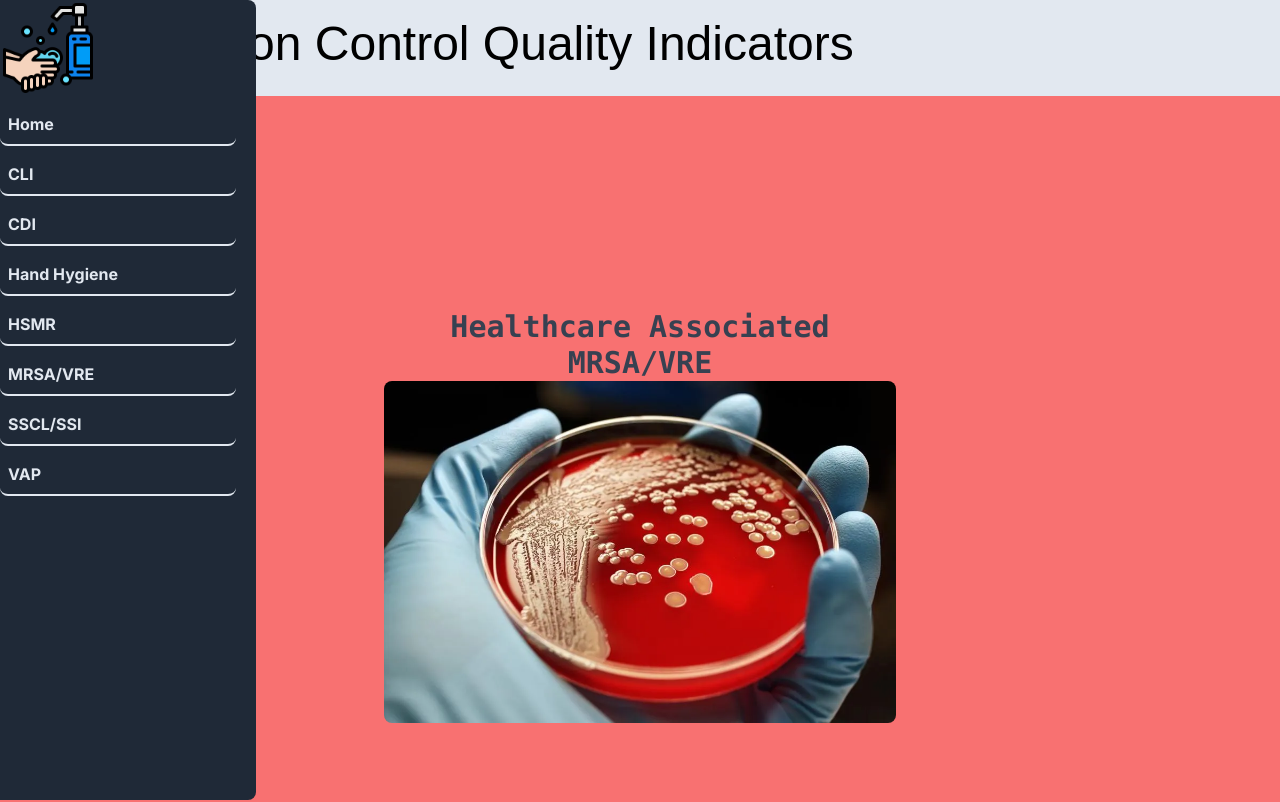
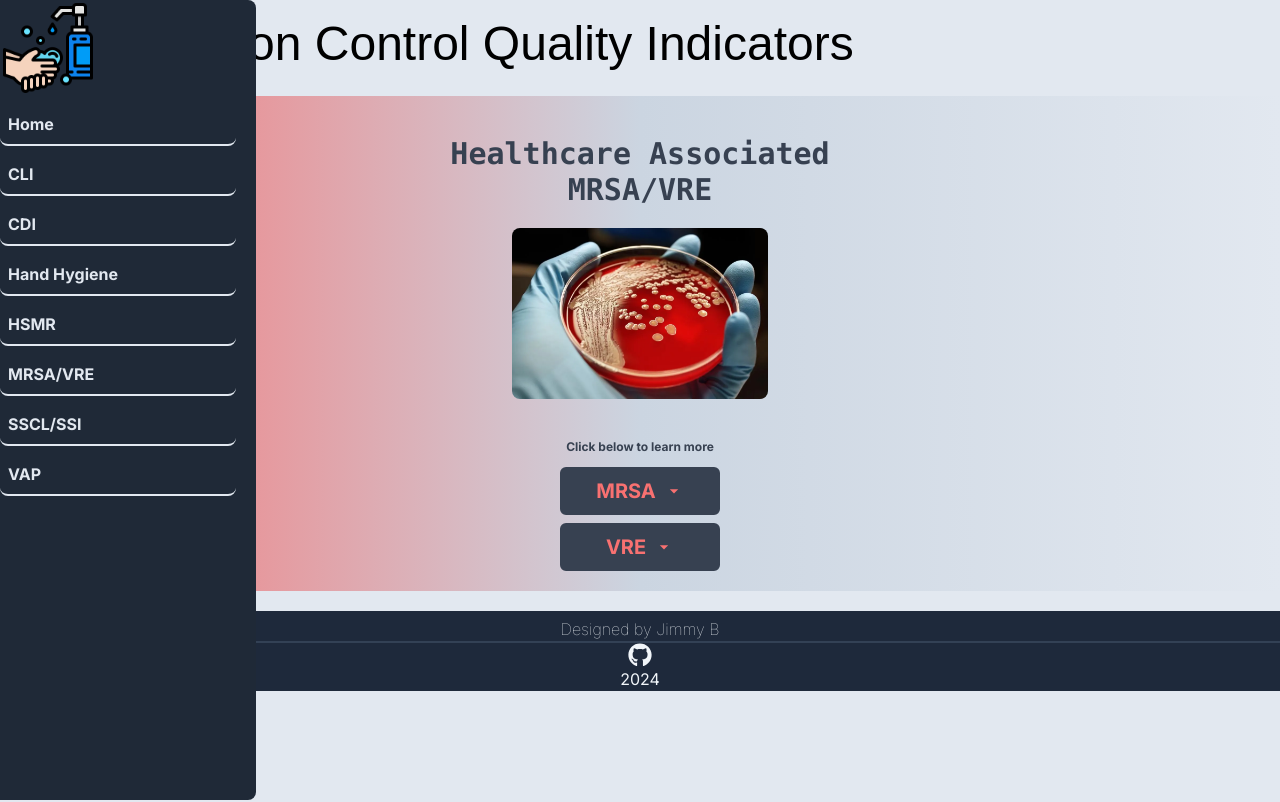
Before and after one commit to jimmybcoding/infection-control, a Next.js app: page /Micro in a window 1280 px wide. Shown: the top 802 px of the page. Built offline with nearby package versions, Linux system fonts and the light colour scheme; a web font is replaced by a local one.

Commit message:
improve styling

```diff
--- a/src/app/Micro/page.tsx
+++ b/src/app/Micro/page.tsx
@@ -14,46 +14,48 @@ const Micro: React.FC = () => {
   };
 
   return (
-    <>
-      <div className="w-full min-w-96 min-h-screen flex justify-center items-center mx-auto bg-red-400">
-        <div className="w-2/5 text-center text-3xl font-bold text-gray-700">
-          <p className="mt-10 text-gray-700 font-mono">
+    <div className="min-h-[50vh] flex flex-col justify-center items-center bg-gradient-to-r from-red-400 via-slate-300 to-slate-200">
+      <div className="w-full max-w-lg text-center">
+        <p className="mt-10 text-3xl font-bold text-gray-700 font-mono">
           Healthcare Associated
           <br />
           MRSA/VRE
         </p>
         <Image
           src="/mrsa.jpg"
-            layout="responsive"
           alt="Agar plate with MRSA growing"
           sizes="100vw"
           width={100}
           height={100}
-            className="object-contain rounded-lg"
+          className="w-1/2 h-auto rounded-lg my-5 mx-auto"
         />
       </div>
-      </div>
-      <div className="w-screen min-w-96 mx-auto py-5 text-center bg-red-400">
-        <p className="mb-2 text-xs text-gray-700 font-bold">
+      <div className="mt-5 text-center">
+        <p className="text-xs text-gray-700 font-bold mb-3">
           Click below to learn more
         </p>
+        <div className="space-y-2">
           <button
-          className="flex justify-center w-1/5 min-w-max py-1 px-2 mx-auto my-1 border-2 border-gray-700 bg-gray-700 text-red-400 text-3xl rounded-md font-bold"
-          onClick={() => handleButtonClick(pickedBacteria != "MRSA" ? "MRSA" : "")}
+            className="flex items-center justify-center w-40 py-2 px-4 border-2 border-gray-700 bg-gray-700 text-red-400 text-xl rounded-md font-bold mx-auto"
+            onClick={() => handleButtonClick(pickedBacteria !== "MRSA" ? "MRSA" : "")}
           >
             MRSA
-          {pickedBacteria === "MRSA" ? <MdArrowDropUp/> : <MdArrowDropDown />}
+            {pickedBacteria === "MRSA" ? <MdArrowDropUp className="ml-2" /> : <MdArrowDropDown className="ml-2" />}
           </button>
           <button
-          className="flex justify-center w-1/5 min-w-max py-1 px-2 mx-auto my-1 border-2 border-gray-700 bg-gray-700 text-red-400 text-3xl rounded-md font-bold"
-          onClick={() => handleButtonClick(pickedBacteria != "VRE" ? "VRE" : "")}
+            className="flex items-center justify-center w-40 py-2 px-4 border-2 border-gray-700 bg-gray-700 text-red-400 text-xl rounded-md font-bold mx-auto"
+            onClick={() => handleButtonClick(pickedBacteria !== "VRE" ? "VRE" : "")}
           >
             VRE
-          {pickedBacteria === "VRE" ? <MdArrowDropUp/> : <MdArrowDropDown />}
+            {pickedBacteria === "VRE" ? <MdArrowDropUp className="ml-2" /> : <MdArrowDropDown className="ml-2" />}
           </button>
         </div>
-      {pickedBacteria === "MRSA" ? <Mrsa /> : pickedBacteria === "VRE" ? <Vre /> : null}
-    </>
+      </div>
+      <div className="mt-5">
+        {pickedBacteria === "MRSA" && <Mrsa />}
+        {pickedBacteria === "VRE" && <Vre />}
+      </div>
+    </div>
   );
 };
 
```
Lines whose indentation alone changed are shown as unchanged.
